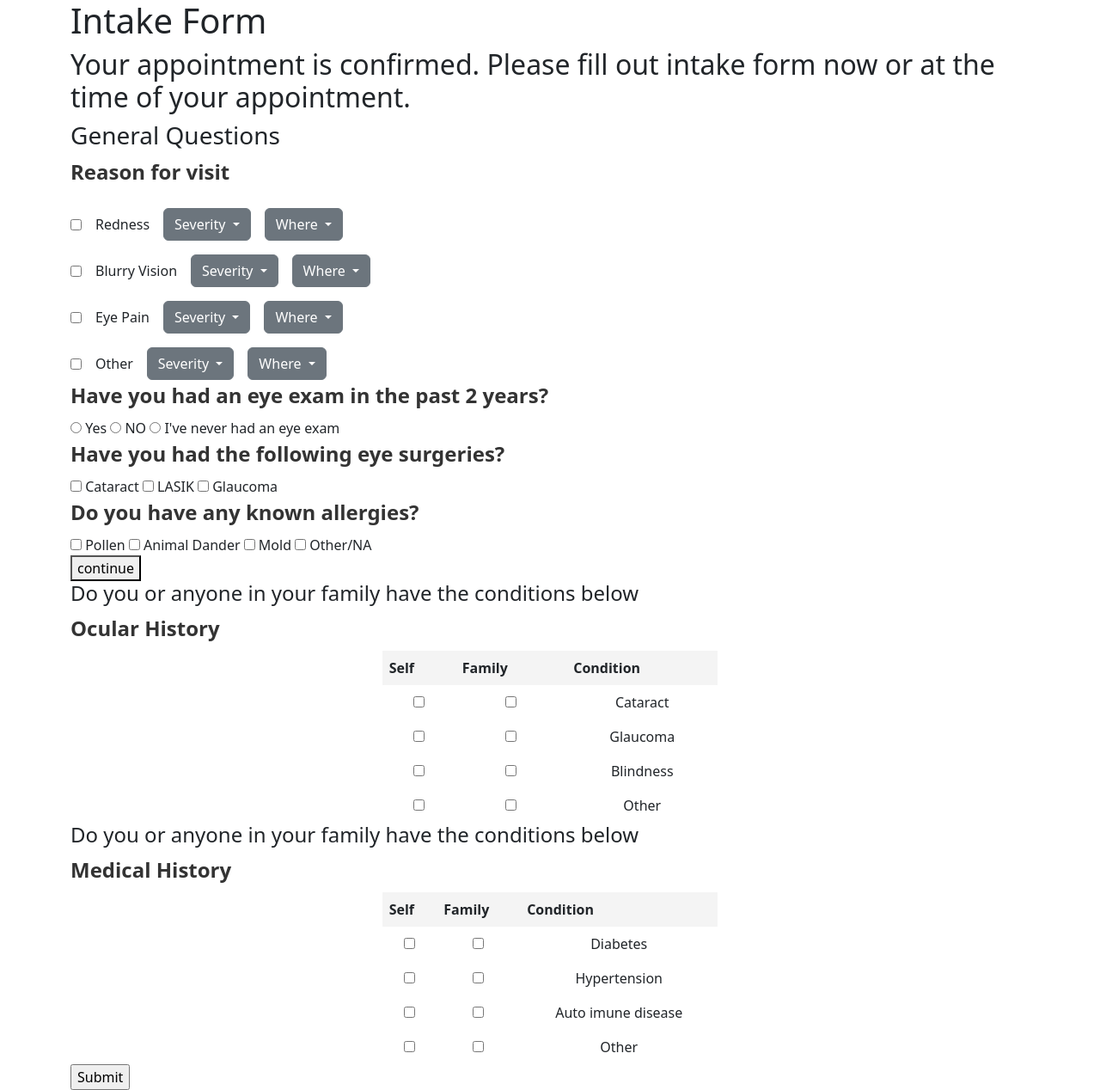
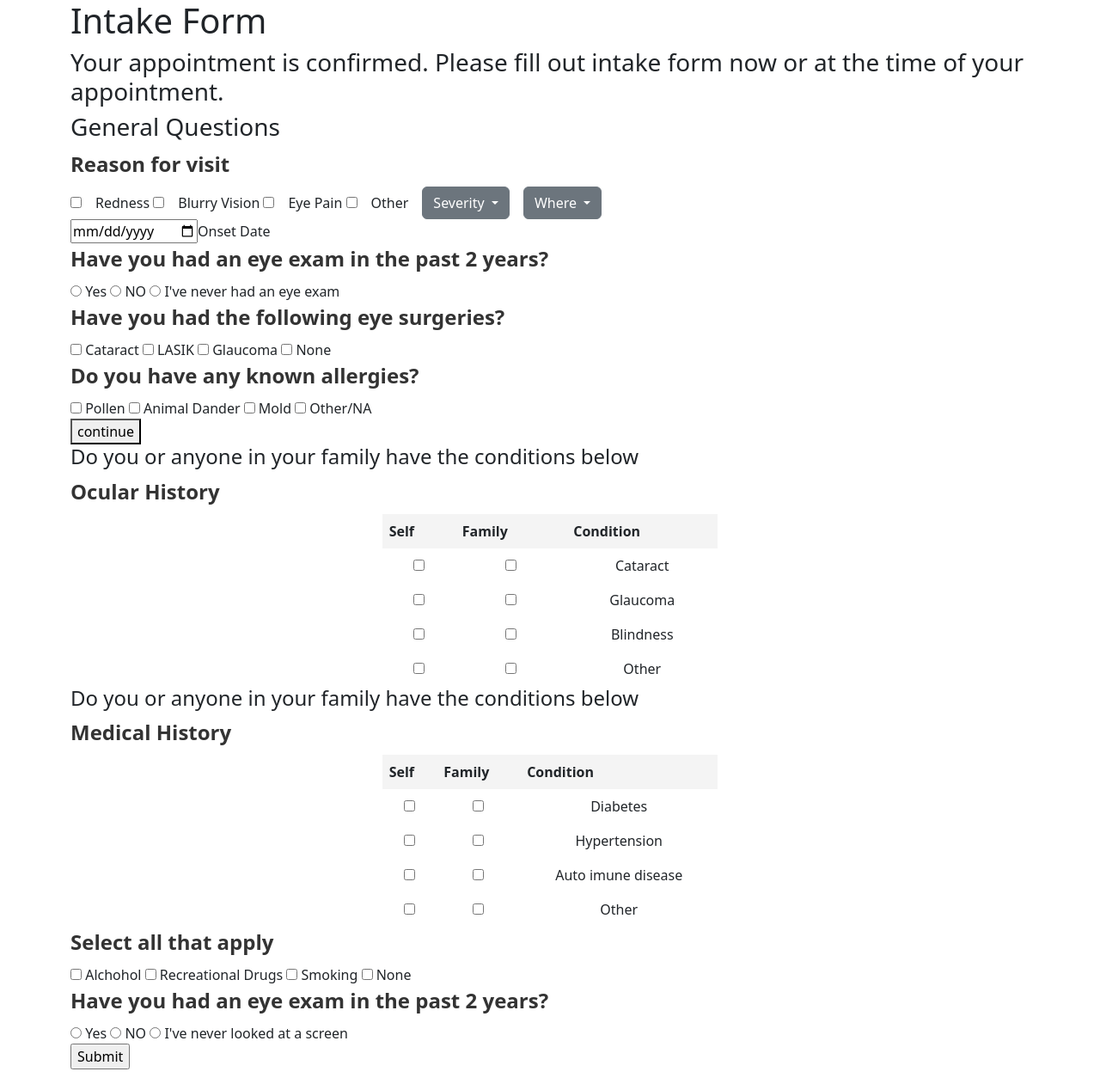
Before and after one commit to chimodo/cs120project, a Flask app: page /health_form.html in a window 1280 px wide. Shown: the whole page at 86% size. After the commit the page ends 1244 px from the top, so only its background shows below. Run offline with Flask 3, Linux system fonts and the light colour scheme.

Commit message:
The basic html form is now complete and functional apart from the validation. added onset date and severity options, added skeletons for required functions, created a separate file called script.js for javascript code

```diff
--- a/app.py
+++ b/app.py
@@ -7,7 +7,7 @@ health_data = {} # dictionary will store responses
 @app.route('/', methods = ['GET','POST'])
 def authenticate():
     if request.method == "POST":
-        info = request.form.to_dict()
+        info = request.form.to_dict(flat=False) # flat = false allows our dictionary to be nested therefore all checkbox choices will be returned
         # info dictionary format {'name': 'Alice', 'surname': 'Smith', 'email': 'Alice@example.com'}
         print(info)
         if find_user(info): # passed into find user function which looks for the name
@@ -21,8 +21,8 @@ def authenticate():
 def get_health_data():
     # Example list of risk factors; you can modify this as needed.
     if request.method == "POST":
-        health_data = request.form
-        visit_reason = request.form.getlist('reason[]') # asked chatgpt how to access the list of checkbox results
+        health_data = request.form.to_dict(flat = False)
+        #visit_reason = request.form.getlist('reason[]') # asked chatgpt how to access the list of checkbox results
         #health_data['reason']
         # request form gets all responses from the form. to dict converts it to dictionary
         #print(health_data) # checking if appending to dict successful
@@ -42,5 +42,11 @@ def find_user(info):
     # info dictionary format {'name': 'Alice', 'surname': 'Smith', 'email': 'Alice@example.com'}
     return True # change back to false later
 
+def create_file(health_data):
+    # append patient details from scheduling to json file
+    # you can use the jsonfy function
+    # save it to separate folder
+    pass # temporarily ignore this function
+
 if __name__ == '__main__':
     app.run(debug=True)
--- a/templates/health_form.html
+++ b/templates/health_form.html
@@ -10,27 +10,49 @@
 </head>
 <body>
     <div class="container">
-        <h1>Intake Form</h1>
+        <header>
+          <h1>Intake Form</h1>
+          <h3>Your appointment is confirmed. Please fill out intake form now or at the time of your appointment.</h3>
+          <div>
+          </div>
+        </header>
         <form class = "frmIntake" method="POST" name = "frmIntake" id = "frmIntake" onsubmit = "return validate()">
-            <h2>Your appointment is confirmed. Please fill out intake form now or at the time of your appointment.</h2>
+
             <div  name = "general">
                 <h3>General Questions</h3>
                 <!--reason for visit-->
-                <div class = "vstack gap-3"> <!--gpt prompt: how to create a checkbox group without bootstrap-->
+                <div class = "reason"> <!--gpt prompt: how to create a checkbox group without bootstrap-->
                     <legend>Reason for visit</legend>
-
+                    <!--Validation: please make sure at least one checkbox is selected, and that reason and where are not blank-->
                     <label><!--this allows responses to be passed as a list. Got it from: https://wastedpotential.com/html-multi-checkbox-set-the-correct-way-to-group-checkboxes/-->
                         <div class = "hstack gap-3"> <!--pink eye horizontal-->
-                            <input type = "checkbox" name = "reason" value = "pink-eye"> Redness
+                            <input type = "checkbox" name = "reason" value = "redness"> Redness
+                        </div>
+                    </label>
+                    <label>
+                        <div class = "hstack gap-3">
+                            <input type = "checkbox" name = "reason" value = "blurry-vision"> Blurry Vision
+                        </div>
+                    </label>
+                    <label>
+                        <div class = "hstack gap-3">
+                            <input type = "checkbox" name = "reason" value = "pink-pain"> Eye Pain
+                        </div>
+                    </label>
+                    <label>
+                        <div class = "hstack gap-3">
+                            <input type = "checkbox" name = "reason" value = "other"> Other
                             <div class="dropdown">
                                 <button type = "checkbox" class="btn btn-secondary dropdown-toggle" data-bs-toggle="dropdown" aria-expanded="false">
                                   Severity
                                 </button>
                                 <!-- </button> -->
                                 <ul class="dropdown-menu">
-                                  <input class="dropdown-item" type = "radio" name = "severity">Mild
-                                  <input class="dropdown-item" type = "radio" name = "severity">Moderate
-                                  <input class="dropdown-item" type = "radio" name = "severity">Severe
+                                  <input class="dropdown-item" type = "radio" name = "severity" value = "10245">Urgent
+                                  <input class="dropdown-item" type = "radio" name = "severity" value = "10246">Serious
+                                  <input class="dropdown-item" type = "radio" name = "severity" value = "10247">Mild
+                                  <input class="dropdown-item" type = "radio" name = "severity" value = "10248">None
+                                  <input class="dropdown-item" type = "radio" name = "severity" value = "10249">Unknown
                                 </ul>
                               </div>
                               <div class="dropdown">
@@ -39,94 +61,17 @@
                                 </button>
                                 <!-- </button> -->
                                 <ul class="dropdown-menu">
-                                  <input class="dropdown-item" type = "radio" name = "where">left
-                                  <input class="dropdown-item" type = "radio" name = "where">Right
-                                  <input class="dropdown-item" type = "radio" name = "where">Both
+                                  <input class="dropdown-item" type = "radio" name = "where" value = "OD">Right
+                                  <input class="dropdown-item" type = "radio" name = "where" value = "OS">Left
+                                  <input class="dropdown-item" type = "radio" name = "where" value = "OU">Both
                                 </ul>
                               </div>
                         </div>
                     </label>
-                    <label>
-                        <div class = "hstack gap-3">
-                            <input type = "checkbox" name = "reason" value = "pink-eye"> Blurry Vision
-                            <div class="dropdown">
-                                <button type = "checkbox" class="btn btn-secondary dropdown-toggle" data-bs-toggle="dropdown" aria-expanded="false">
-                                  Severity
-                                </button>
-                                <!-- </button> -->
-                                <ul class="dropdown-menu">
-                                  <input class="dropdown-item" type = "radio" name = "severity">Mild
-                                  <input class="dropdown-item" type = "radio" name = "severity">Moderate
-                                  <input class="dropdown-item" type = "radio" name = "severity">Severe
-                                </ul>
-                              </div>
-                              <div class="dropdown">
-                                <button type = "checkbox" class="btn btn-secondary dropdown-toggle" data-bs-toggle="dropdown" aria-expanded="false">
-                                  Where
-                                </button>
-                                <!-- </button> -->
-                                <ul class="dropdown-menu">
-                                  <input class="dropdown-item" type = "radio" name = "where">left
-                                  <input class="dropdown-item" type = "radio" name = "where">Right
-                                  <input class="dropdown-item" type = "radio" name = "where">Both
-                                </ul>
-                              </div>
-                        </div>
-                    </label>
-                    <label>
-                        <div class = "hstack gap-3">
-                            <input type = "checkbox" name = "reason" value = "pink-eye"> Eye Pain
-                            <div class="dropdown">
-                                <button type = "checkbox" class="btn btn-secondary dropdown-toggle" data-bs-toggle="dropdown" aria-expanded="false">
-                                  Severity
-                                </button>
-                                <!-- </button> -->
-                                <ul class="dropdown-menu">
-                                  <input class="dropdown-item" type = "radio" name = "severity">Mild
-                                  <input class="dropdown-item" type = "radio" name = "severity">Moderate
-                                  <input class="dropdown-item" type = "radio" name = "severity">Severe
-                                </ul>
-                              </div>
-                              <div class="dropdown">
-                                <button type = "checkbox" class="btn btn-secondary dropdown-toggle" data-bs-toggle="dropdown" aria-expanded="false">
-                                  Where
-                                </button>
-                                <!-- </button> -->
-                                <ul class="dropdown-menu">
-                                  <input class="dropdown-item" type = "radio" name = "where">left
-                                  <input class="dropdown-item" type = "radio" name = "where">Right
-                                  <input class="dropdown-item" type = "radio" name = "where">Both
-                                </ul>
-                              </div>
-                        </div>
-                    </label>
-                    <label>
-                        <div class = "hstack gap-3">
-                            <input type = "checkbox" name = "reason" value = "pink-eye"> Other
-                            <div class="dropdown">
-                                <button type = "checkbox" class="btn btn-secondary dropdown-toggle" data-bs-toggle="dropdown" aria-expanded="false">
-                                  Severity
-                                </button>
-                                <!-- </button> -->
-                                <ul class="dropdown-menu">
-                                  <input class="dropdown-item" type = "radio" name = "severity">Mild
-                                  <input class="dropdown-item" type = "radio" name = "severity">Moderate
-                                  <input class="dropdown-item" type = "radio" name = "severity">Severe
-                                </ul>
-                              </div>
-                              <div class="dropdown">
-                                <button type = "checkbox" class="btn btn-secondary dropdown-toggle" data-bs-toggle="dropdown" aria-expanded="false">
-                                  Where
-                                </button>
-                                <!-- </button> -->
-                                <ul class="dropdown-menu">
-                                  <input class="dropdown-item" type = "radio" name = "where">left
-                                  <input class="dropdown-item" type = "radio" name = "where">Right
-                                  <input class="dropdown-item" type = "radio" name = "where">Both
-                                </ul>
-                              </div>
-                        </div>
-                    </label>
+                    <!--onset date-->
+                    <div>
+                      <input type = "date" name = "onset">Onset Date
+                    </div><!--end of onset date-->
                 </div>
 
                 <!--eye exam, radio buttons-->
@@ -154,9 +99,9 @@
                     <label>
                         <input type = "checkbox" name = "surgeries" value = "glaucoma" class = "surgery-option"> Glaucoma
                     </label>
-                    <!--label>
+                    <label>
                         <input type = "checkbox" name = "surgeries" value = "none" id = "no-surgery"> None
-                    </label-->
+                    </label>
                 </fieldset>
                 <fieldset>
                     <legend>Do you have any known allergies?</legend>
@@ -192,23 +137,23 @@
                       </thead>
                       <tbody>
                         <tr>
-                          <td><input type="checkbox" name="ocular-histr-self[]" value="cataract"></td>
-                          <td><input type="checkbox" name="ocular-histr-fam[]" value="cataract"></td>
+                          <td><input type="checkbox" name="ocular-histr-self" value="cataract"></td>
+                          <td><input type="checkbox" name="ocular-histr-fam" value="cataract"></td>
                           <td><label>Cataract</label></td>
                         </tr>
                         <tr>
-                          <td><input type="checkbox" name="ocular-histr-self[]" value="glaucoma"></td>
-                          <td><input type="checkbox" name="ocular-histr-fam[]" value="glaucoma"></td>
+                          <td><input type="checkbox" name="ocular-histr-self" value="glaucoma"></td>
+                          <td><input type="checkbox" name="ocular-histr-fam" value="glaucoma"></td>
                           <td><label>Glaucoma</label></td>
                         </tr>
                         <tr>
-                          <td><input type="checkbox" name="ocular-histr-self[]" value="blindness"></td>
-                          <td><input type="checkbox" name="ocular-histr-fam[]" value="blindness"></td>
+                          <td><input type="checkbox" name="ocular-histr-self" value="blindness"></td>
+                          <td><input type="checkbox" name="ocular-histr-fam" value="blindness"></td>
                           <td><label>Blindness</label></td>
                         </tr>
                         <tr>
-                          <td><input type="checkbox" name="ocular-histr-self[]" value="other"></td>
-                          <td><input type="checkbox" name="ocular-histr-fam[]" value="other"></td>
+                          <td><input type="checkbox" name="ocular-histr-self" value="other"></td>
+                          <td><input type="checkbox" name="ocular-histr-fam" value="other"></td>
                           <td><label>Other</label></td>
                         </tr>
                       </tbody>
@@ -231,29 +176,64 @@
                       </thead>
                       <tbody>
                         <tr>
-                          <td><input type="checkbox" name="medical-histr-self[]" value="diabetes"></td>
-                          <td><input type="checkbox" name="medical-histr-fam[]" value="diabetes"></td>
+                          <td><input type="checkbox" name="medical-histr-self" value="diabetes"></td> <!--prev medical-histr-self[]-->
+                          <td><input type="checkbox" name="medical-histr-fam" value="diabetes"></td>
                           <td><label>Diabetes</label></td>
                         </tr>
                         <tr>
-                          <td><input type="checkbox" name="medical-histr-self[]" value="hypertension"></td>
-                          <td><input type="checkbox" name="medical-histr-fam[]" value="hypertension"></td>
+                          <td><input type="checkbox" name="medical-histr-self" value="hypertension"></td>
+                          <td><input type="checkbox" name="medical-histr-fam" value="hypertension"></td>
                           <td><label>Hypertension</label></td>
                         </tr>
                         <tr>
-                          <td><input type="checkbox" name="medical-histr-self[]" value="auto-immune"></td>
-                          <td><input type="checkbox" name="medical-histr-fam[]" value="auto-immune"></td>
+                          <td><input type="checkbox" name="medical-histr-self" value="auto-immune"></td>
+                          <td><input type="checkbox" name="medical-histr-fam" value="auto-immune"></td>
                           <td><label>Auto imune disease</label></td>
                         </tr>
                         <tr>
-                          <td><input type="checkbox" name="medical-histr-self[]" value="other"></td>
-                          <td><input type="checkbox" name="medical-histr-fam[]" value="other"></td>
+                          <td><input type="checkbox" name="medical-histr-self" value="other"></td>
+                          <td><input type="checkbox" name="medical-histr-fam" value="other"></td>
                           <td><label>Other</label></td>
                         </tr>
                       </tbody>
                     </table>
                   </fieldset>
             </div> <!--medical history div-->
+
+            <!--Lifestyle div-->
+            <div name = "lifestyle">
+              <fieldset>
+                <legend>Select all that apply</legend>
+                <label>
+                    <input type = "checkbox" name = "lifestyle[]" value = "alchohol"> Alchohol
+                </label>
+                <label>
+                    <input type = "checkbox" name = "lifestyle[]" value = "drugs"> Recreational Drugs
+                </label>
+                <label>
+                    <input type = "checkbox" name = "lifestyle[]" value = "smoke"> Smoking
+                </label>
+                <label>
+                    <input type = "checkbox" name = "lifestyle[]" value = "none"> None
+                    <!--Javascript: please uncheck the others if user clicks none, and vice versa-->
+                </label>
+              </fieldset><!--End of lifestyle-->
+
+              <!--screentime-->
+              <fieldset>
+                <legend>Have you had an eye exam in the past 2 years?</legend>
+                <label>
+                    <input type = "radio" name = "screentime>6h" value = "yes" id = "screenitme"> Yes
+                </label>
+                <label>
+                    <input type = "radio" name = "screentime>6h" value = "no" id = "screentime"> NO
+                </label>
+                <label>
+                    <input type = "radio" name = "screentime>6h" value = "never" id = "screentime"> I've never looked at a screen
+                </label>
+              </fieldset><!--end of screentime, radio buttons-->
+
+            </div>
 
 
             <div><input type="submit" value="Submit"></div>
@@ -264,15 +244,11 @@
     <!--these videos helped https://www.youtube.com/watch?v=itrkdEJaD-U&list=PLdE8ESr9Th_tQCsbtd-WzpMSg09rPtpjC-->
     <!--https://www.youtube.com/watch?v=In0nB0ABaUk&t=32s-->
     <script src="https://cdn.jsdelivr.net/npm/bootstrap@5.3.3/dist/js/bootstrap.bundle.min.js" integrity="sha384-YvpcrYf0tY3lHB60NNkmXc5s9fDVZLESaAA55NDzOxhy9GkcIdslK1eN7N6jIeHz" crossorigin="anonymous">
-        // handle validation
+    </script>
 
-        // uncheck surgery boxes if none is checked
-
-        // also, prevent form submission if user has had surgery, alerting them to see a doctor
-        function validate()
-        {
-            return true;
-        }
+    <!--link our local script.js-->
+    <script src = "static/script.js">
+        // I creates a separate file for the javascript
     </script>
 </body>
 </html>
```
Also changed, not shown: static/script.js (added, +8 -0 lines).
